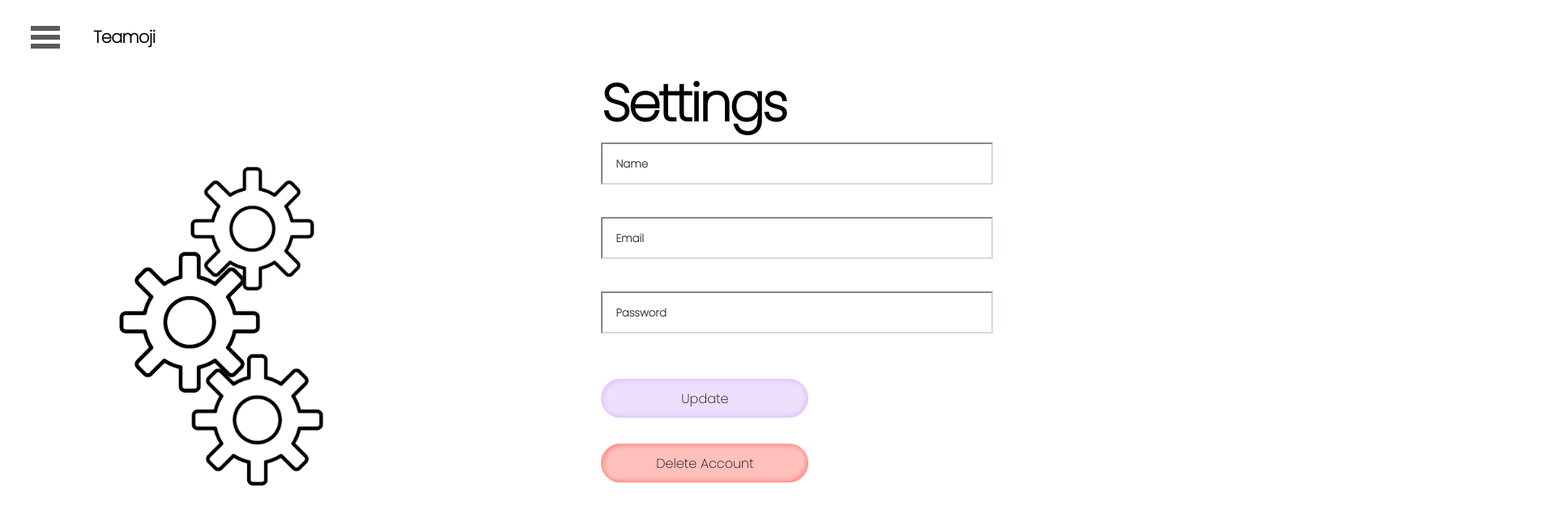
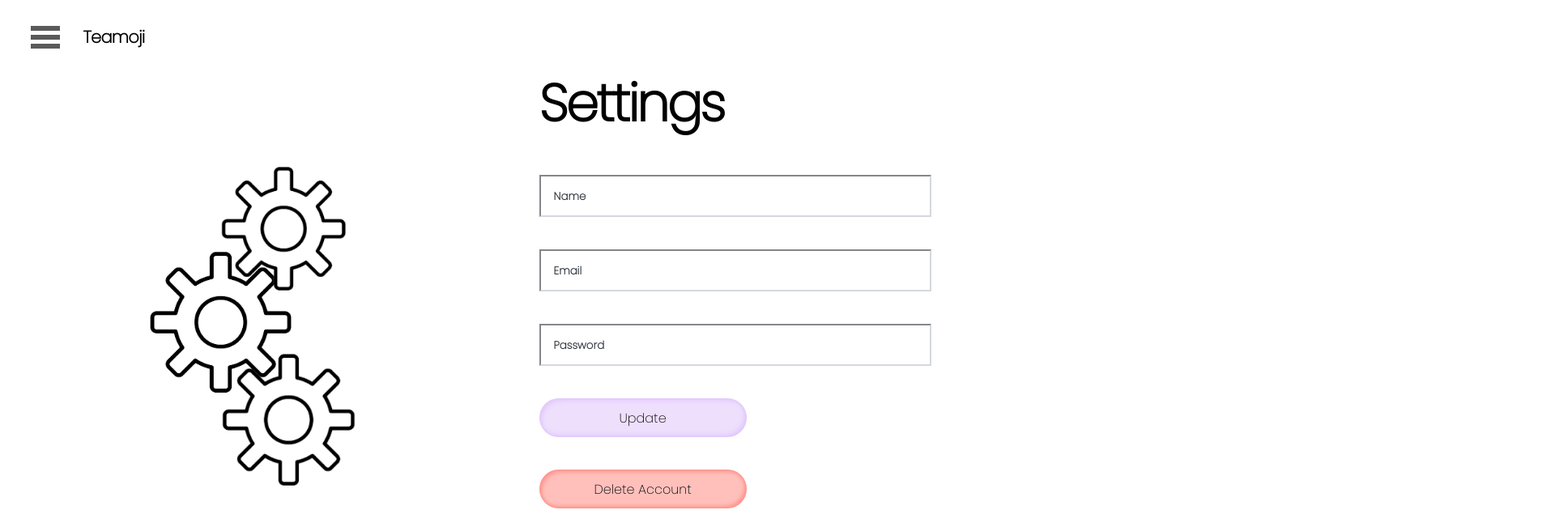
Before and after one commit to indexZ3ro/FIT4002, a React (Create React App) app in the folder client/: page /Settings in a window 1280 px wide. Shown: the top 630 px of the page at 81% size, 1920 px wide, since content can reach past the window. Built offline with nearby package versions, Linux system fonts and the light colour scheme.

Commit message:
Fixed settings.css using generic naming

```diff
--- a/client/src/css/settings.css
+++ b/client/src/css/settings.css
@@ -1,57 +1,51 @@
-body {
-    margin: 0;
-    display: flex;
-}
-
-.container {
-    margin: 0;
-    display: flex;
+.settings-container {
     width: 100vw;
     height: 100vh;
 }
 
-.header {
+.settings-header {
     position: absolute;
     top: -1.5vh;
-    left: -5vw;
+    left: -6vw;
 }
 
-h2 {
+.settings-h2 {
     top: 10vh;
-    left: 58vw;
+    left: 52vw;
     font-size: 8vh;
 }
 
-form {
+.settings-form {
     position: absolute;
-    top: 22vh;
-    left: 58vw;
     display: flex;
     flex-direction: column;
+    top: 22vh;
+    left: 52vw;
+    width: 39vw;
 }
 
-input {
+.settings-input {
     width: 35vw;
-    margin-bottom: 5vh;
+    margin-top: 5vh;
     padding: 2vh;
     border-color: #d5d8de;
 }
 
-input:focus {
+.settings-input:focus {
     border-color: #f553cc;
 }
 
-input:focus::placeholder {
+.settings-input:focus::placeholder {
     color: #f553cc;
 }
 
-input::placeholder {
+.settings-input::placeholder {
     color: #323941;
     font-weight: bold;
     font-family: Poppins;
 }
 
-img {
+.settings-img {
     display: block;
     max-width: 80vw;
     max-height: 50vh;
@@ -59,31 +53,30 @@ img {
     height: auto;
     position: absolute;
     top: 25vh;
-    left: 10vw;
+    left: 13vw;
 }
 
-button {
+.settings-button {
     width: 20vw;
     height: 6vh;
     font-size: 2vh;
     font-family: Poppins;
     font-weight: 300;
     color: black;
-    margin-bottom: 2vh;
-    margin-top: 2vh;
+    margin-top: 5vh;
     border-radius: 3vw;
     border: 0;
 }
 
-button:hover {
+.settings-button:hover {
     cursor: pointer;
 }
 
-button:hover.update {
+.settings-button:hover.update {
     background-color: rgba(200, 150, 249, 1);
 }
 
-button:hover.delete {
+.settings-button:hover.delete {
     background-color: rgba(255, 47, 34, 1);
 }
 
--- a/client/src/pages/settings_page.js
+++ b/client/src/pages/settings_page.js
@@ -12,18 +12,19 @@ const Settings = () => {
     };
 
     return (
-        <div className="container">
-            <img src={settingsIcon} alt="Settings Icon" />
-            <div className="header">
-                <h4>Teamoji</h4>
+        <div className="settings-container">
+            <img className="settings-img" src={settingsIcon} alt="Settings Icon" />
+            <div className="settings-header">
+                <h4 className="settings-h4">Teamoji</h4>
             </div>
-            <div className="title">
-                <h2>Settings</h2>
+            <div className="settings-title">
+                <h2 className="settings-h2">Settings</h2>
             </div>
-            <div className="form">
+            <div className="settings-form">
                 <form>
                     <label>
                         <input
+                            className="settings-input"
                             type="text"
                             name="name"
                             placeholder="Name"
@@ -31,6 +32,7 @@ const Settings = () => {
                     </label>
                     <label>
                         <input
+                            className="settings-input"
                             type="text"
                             name="email"
                             placeholder="Email"
@@ -38,6 +40,7 @@ const Settings = () => {
                     </label>
                     <label>
                         <input
+                            className="settings-input"
                             type="text"
                             name="password"
                             placeholder="Password"
@@ -46,7 +49,7 @@ const Settings = () => {
                     <button
                         type="update"
                         value="Update"
-                        className="update"
+                        className="settings-button update"
                         onClick={update()}
                     >
                         Update
@@ -54,7 +57,7 @@ const Settings = () => {
                     <button
                         type="delete"
                         value="Delete"
-                        className="delete"
+                        className="settings-button delete"
                         onClick={deleteAcc()}
                     >
                         Delete Account
```
